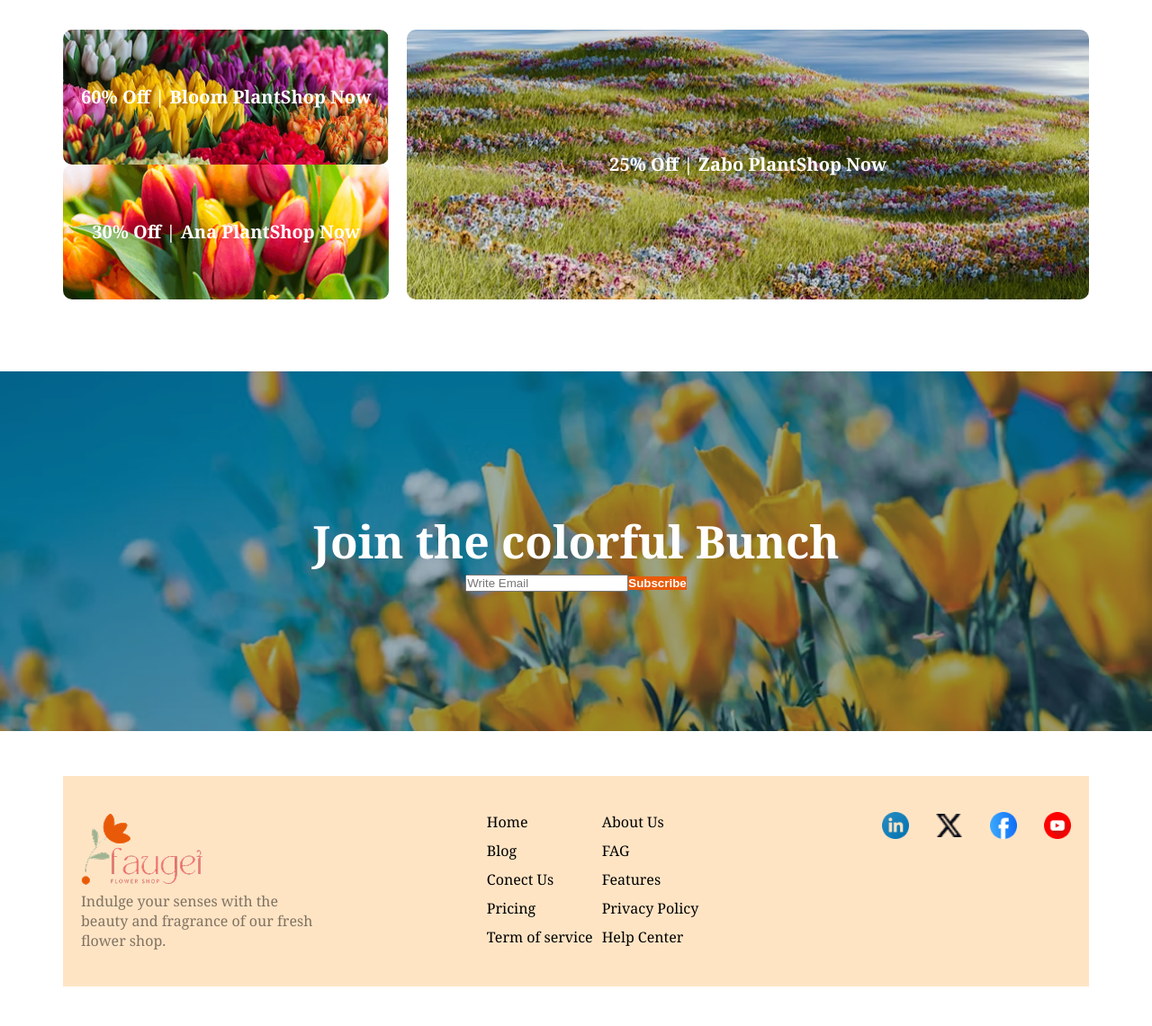
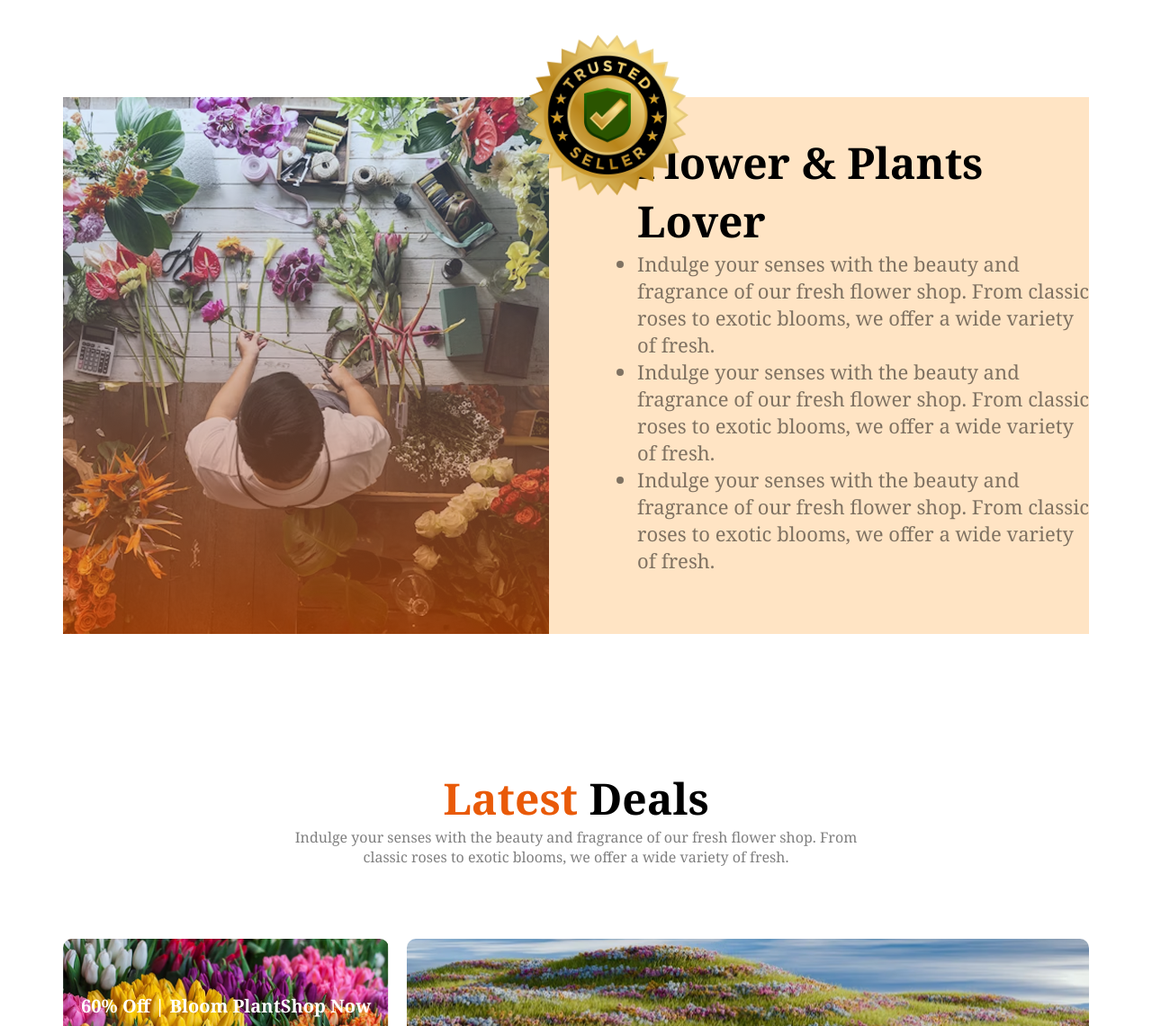
Before and after one commit to Shahariad/2ndAssignment-, a plain HTML site: page index.html in a window 1280 px wide. Shown: the part 1659-2800 px from the top of the page at 90% size. Before the commit the page ends 2756 px from the top, so only its background shows below. Drawn offline with Linux system fonts and the light colour scheme.

Commit message:
i try to do reflexsive but i can not do every thing reflexsive

```diff
--- a/index.html
+++ b/index.html
@@ -106,6 +106,51 @@
 
         </section>
         </section>
+
+         <div>
+                <img class="badge" src="images/assets/trusted-badge.png" alt="">
+            </div>
+
+        <section class="hard">
+
+
+
+            <div class="flower">
+
+                  <img class="main-img" src="images/assets/flower-store.png" alt="">
+
+            </div>
+            <div class="flower">
+                <h2>Flower & Plants <br> Lover</h2>
+
+                <ul>
+                    <li>Indulge your senses with the beauty and <br>
+                         fragrance of our fresh flower shop. From classic <br>
+                         roses to exotic blooms, we offer a wide variety <br> of fresh.</li>
+                    <li>Indulge your senses with the beauty and <br>
+                         fragrance of our fresh flower shop. From classic <br>
+                         roses to exotic blooms, we offer a wide variety <br> of fresh.</li>
+                    <li>Indulge your senses with the beauty and <br>
+                         fragrance of our fresh flower shop. From classic <br>
+                         roses to exotic blooms, we offer a wide variety <br> of fresh.</li>
+
+                </ul>
+
+            </div>
+
+        </section>
+
+        <section class="deals">
+            <h2 style="font-size: 3rem;"> <span style="color: rgb(233, 90, 8);">Latest</span> Deals</h2>
+            <p style="color: rgba(0, 0, 0, 0.5);">
+                Indulge your senses with the beauty and
+                 fragrance of our fresh flower shop. From <br> classic
+                  roses to exotic blooms, we offer a wide variety of fresh.
+            </p>
+        </section>
+
+
+
         <section class="picture">
             <div>
                 <div class="Bloom">60% Off | Bloom Plant <br><span class="underlined-text">Shop Now</span></p></div>
--- a/styles/2nd.css
+++ b/styles/2nd.css
@@ -24,14 +24,22 @@ body {
 .navber{
     display: flex;
     justify-content: space-between;
-    background-color: blueviolet;
+
     width: 100%;
     max-width: 1140px;
     margin: 0 auto;
 
 }
+.nav-list{
+    display: flex;
+    list-style: none;
+    align-items: center;
+}
+
 nav ul li{
     list-style: none;
+    display: flex;
+
 }
 nav ul a{
     text-decoration: none;
@@ -51,7 +59,7 @@ nav ul a{
   gap: 20px;
   max-width: 1140px;
   margin: 50px auto;
-  background-color: bisque;
+
   align-items: center;
 
 
@@ -96,7 +104,7 @@ nav ul a{
 }
 
 .cart {
-  background-color: bisque;
+
   padding: 10px;
   border-radius: 10px;
 }
@@ -157,7 +165,7 @@ nav ul a{
   display: flex;
   flex-wrap: wrap;
   justify-content: space-between;
-  background-color: bisque;
+
   padding: 40px 20px;
   max-width: 1140px;
   margin: 0 auto;
@@ -222,11 +230,48 @@ nav ul a{
     max-width: 644px;
     max-height: 50px;
 }
+
+
 .email{
     height: 100%;
     max-height: 533px;
 
 }
+
+.badge{
+    position: relative;
+    max-width: 250px;
+    margin-left: 550px;
+    margin-bottom: -150px;
+
+}
+
+.hard{
+    display: flex;
+    flex-wrap: wrap;
+    width: 100%;
+    max-width: 1140px;
+    height: 100%;
+    max-height: 597px;
+    background-color: bisque;
+    justify-content: space-between;
+    margin: auto;
+}
+.flower h2{
+    font-weight: 700;
+    font-size: 3rem;
+    margin-top: 40px;
+}
+.flower ul li{
+    font-size: 22px;
+    color: rgba(0, 0, 0, 0.5);
+    gap: 20px;
+}
+.deals{
+    text-align: center;
+    margin-top: 150px;
+}
+
 
 
 
@@ -325,5 +370,16 @@ nav ul a{
 
   .email p {
     font-size: 16px;
-  }
+ }
+.badge{
+    display:none;
+    grid-template-columns:;
 }
+.flower ul li{
+    display: none;
+}
+
+
+
+
+}
```
